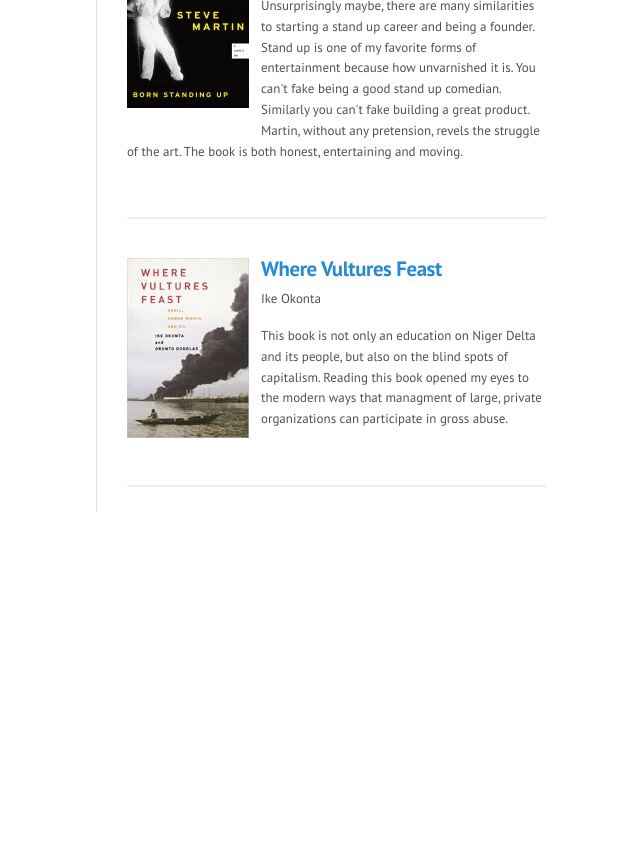
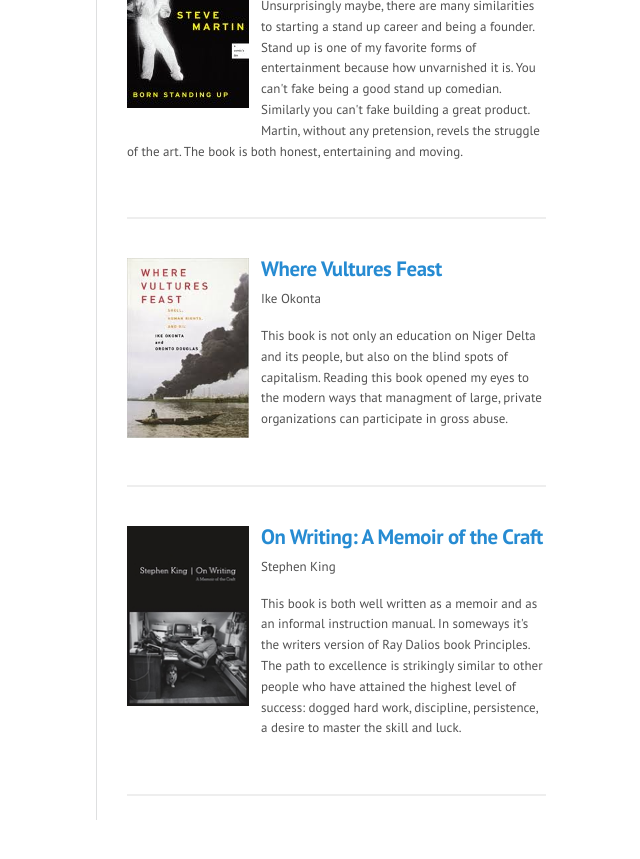
Before and after one commit to qasar/qasar.github.io, a Jekyll site: the page built from books.md, in a window 1280 px wide and 900 px high, scrolled down 4462 px. Shown: the top 859 px of the window, without its empty margins (163-803 px from the left). Built offline with Jekyll 4.4.1, drawn with Linux system fonts in a browser that asks for light colours; before the commit the page ends 5053 px from its top, so only the background shows below that.

Commit message:
Update books.md

```diff
--- a/books.md
+++ b/books.md
@@ -193,6 +193,23 @@ permalink: /books/
 
 
 
+<div class = "bookContainer">
+
+<h3><a href="https://www.amazon.com/Writing-10th-Anniversary-Memoir-Craft/dp/1439156816" target="_blank"><img class="book" src="http://qasaryounis.com/assets/king.jpg" alt="book-king" width="122" height="180"></a><a href="hhttps://www.amazon.com/Writing-10th-Anniversary-Memoir-Craft/dp/1439156816">On Writing: A Memoir of the Craft</a></h3>
+
+<p>Stephen King</p>
+
+<p>This book is both well written as a memoir and as an informal instruction manual. In someways it's the writers version of Ray Dalios book Principles. The path to excellence is strikingly similar to other people who have attained the highest level of success: dogged hard work, discipline, persistence, a desire to master the skill and luck. </p>
+
+</div>
+<hr>
+
+
+
+
+
+
+
 
 
 <!--
```
